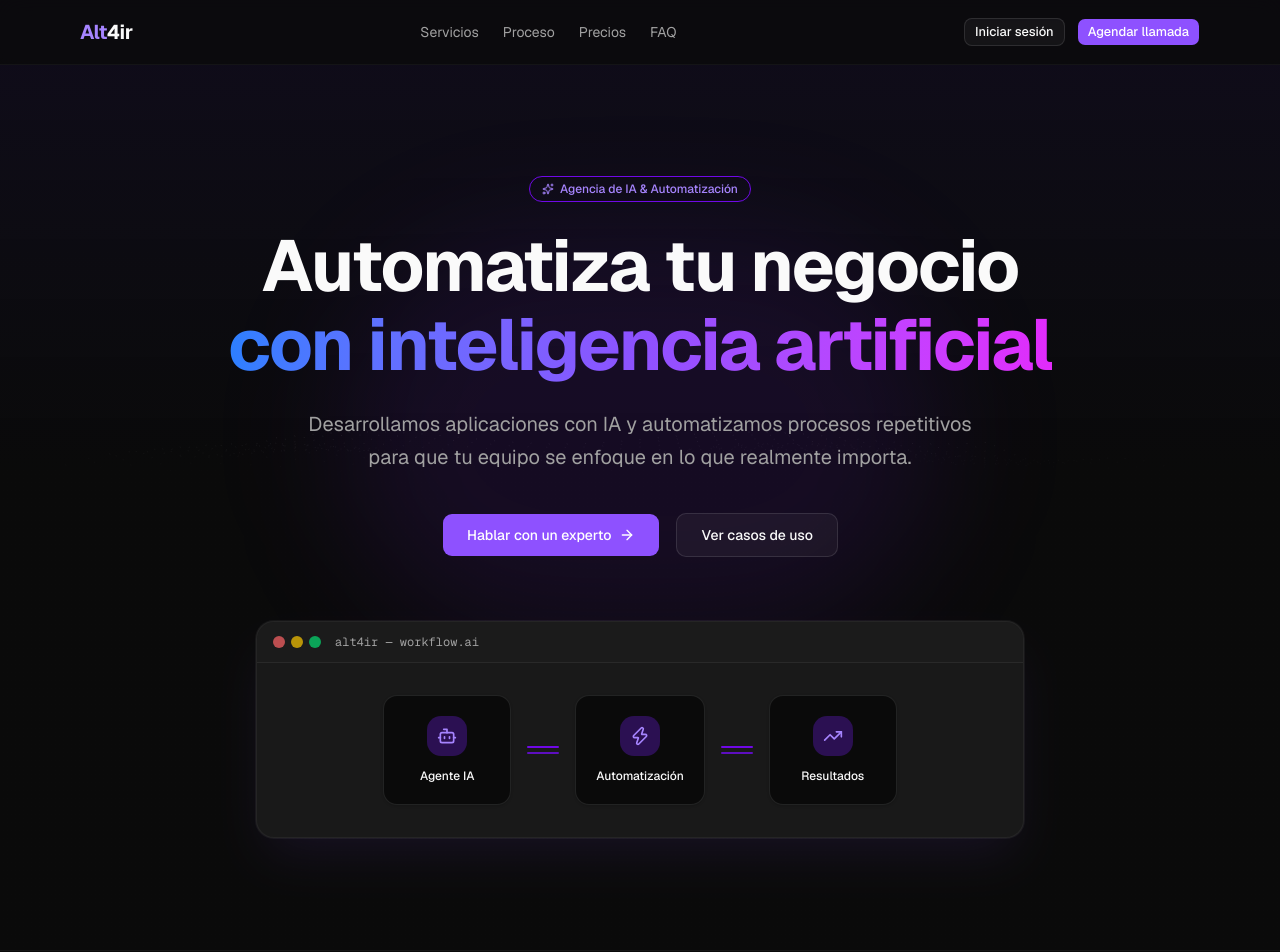
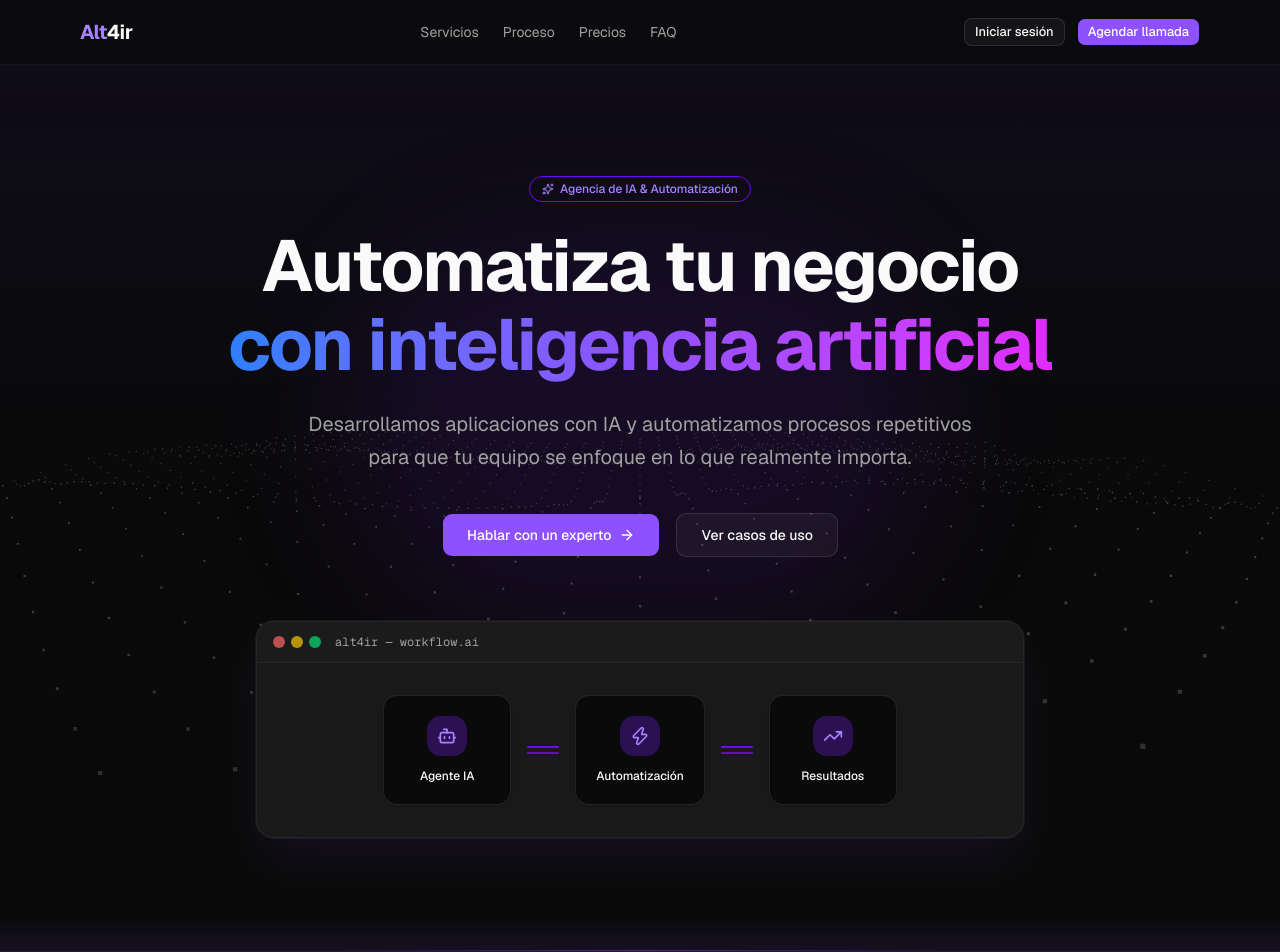
Before and after one commit to jesuslj0/alt4ir-agency, a Next.js app: page / in a window 1280 px wide. Shown: the top 952 px of the page. Built offline with nearby package versions, Linux system fonts and the light colour scheme.

Commit message:
Fix hero con fondo animado

```diff
--- a/app/page.tsx
+++ b/app/page.tsx
@@ -14,13 +14,16 @@ import CTABanner from "@/components/sections/CTABanner"
 export default function Home() {
   return (
     <>
+      <DottedSurface />
       <Navbar />
       <main>
-        <div className="relative overflow-hidden">
-          <DottedSurface />
-          <Hero />
-          <LogoBar />
+        <Hero />
+        {/* Transition divider */}
+        <div className="relative h-px">
+          <div className="absolute inset-x-0 -top-8 h-16 bg-gradient-to-b from-transparent via-violet-500/10 to-transparent" />
+          <div className="absolute inset-x-1/4 top-0 h-px bg-gradient-to-r from-transparent via-violet-500/40 to-transparent" />
         </div>
+        <LogoBar />
         <Stats />
         <Features />
         <HowItWorks />
--- a/components/sections/Hero.tsx
+++ b/components/sections/Hero.tsx
@@ -7,7 +7,7 @@ export default function Hero() {
   return (
     <section className="relative pt-32 pb-20 md:pt-44 md:pb-28 overflow-hidden">
       {/* Background */}
-      <div className="absolute inset-0 -z-10 bg-gradient-to-b from-violet-50/60 via-background to-background dark:from-violet-950/20 dark:via-background" />
+      <div className="absolute inset-0 -z-10 bg-gradient-to-b from-violet-50/40 via-background/70 to-background/90 dark:from-violet-950/20 dark:via-background/70 dark:to-background/90" />
       <div className="absolute top-1/4 left-1/2 -translate-x-1/2 -z-10 w-[600px] h-[400px] rounded-full bg-violet-400/10 dark:bg-violet-600/10 blur-3xl" />
 
       <div className="max-w-6xl mx-auto px-4">
--- a/components/ui/dotted-surface.tsx
+++ b/components/ui/dotted-surface.tsx
@@ -89,7 +89,7 @@ export function DottedSurface({ className, ...props }: DottedSurfaceProps) {
   return (
     <div
       ref={containerRef}
-      className={cn('pointer-events-none absolute inset-0 -z-10', className)}
+      className={cn('pointer-events-none fixed inset-0 -z-10', className)}
       {...props}
     />
   );
```
Also changed, not shown: .claude/prompts/prompt.fix.backgrounddots.md (added), 1 other file (tests, documents, lock files or other folders).
